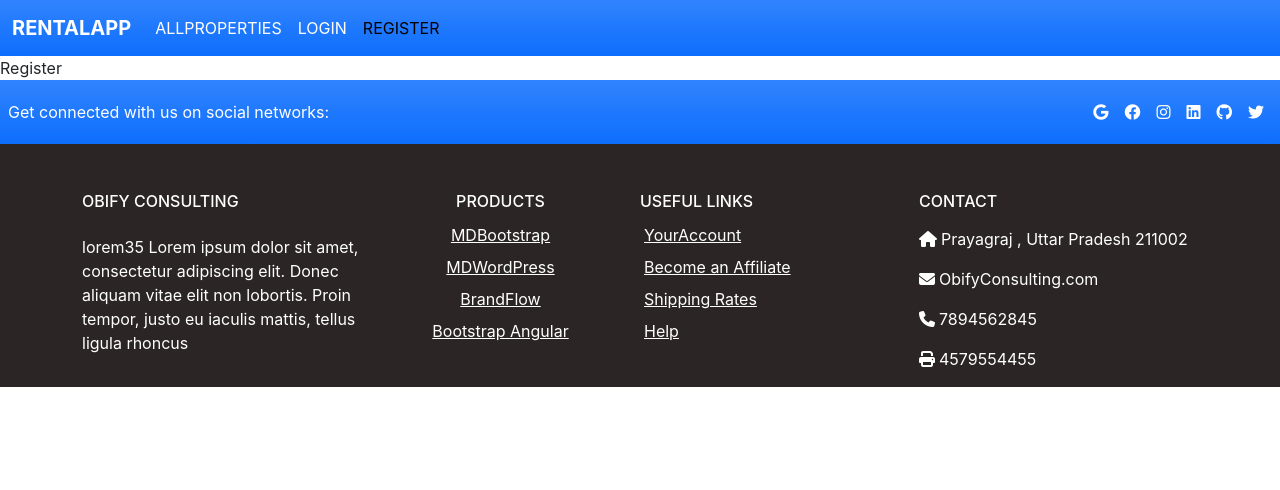
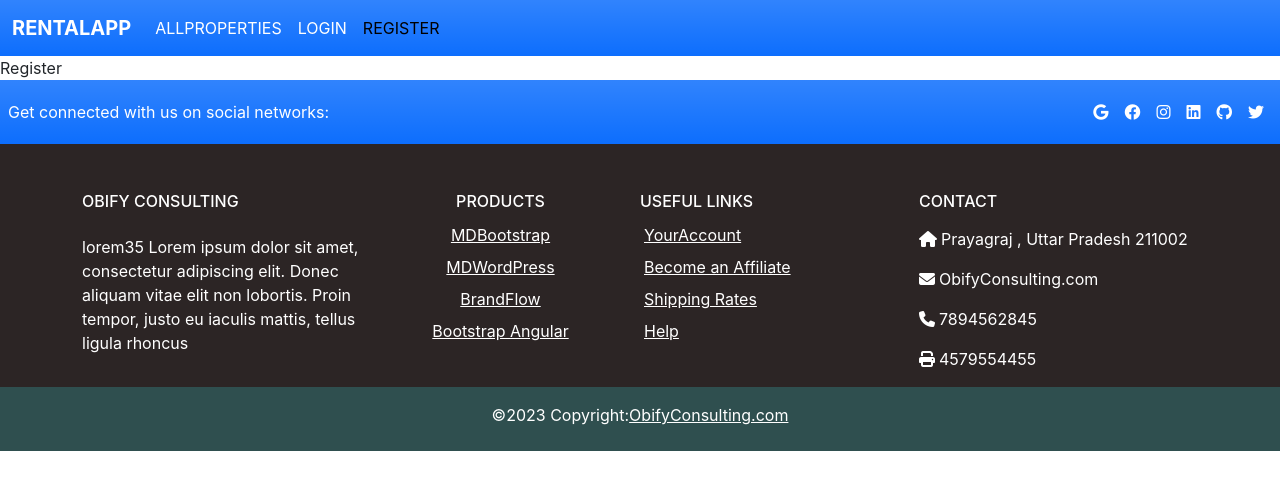
Before and after one commit to dubeyawnish/Rental-App, a React (Create React App) app in the folder frontend/: page /signup in a window 1280 px wide. Shown: the top 490 px of the page. Built offline with nearby package versions, Linux system fonts and the light colour scheme.

Commit message:
section third footer done

```diff
--- a/frontend/src/Components/Footer/Footer.css
+++ b/frontend/src/Components/Footer/Footer.css
@@ -1,3 +1,6 @@
 .bg-greyish{
     background-color: rgb(44, 37, 37);
 }
+.bg-blackish{
+    background-color: darkslategray;
+}
--- a/frontend/src/Components/Footer/Footer.js
+++ b/frontend/src/Components/Footer/Footer.js
@@ -86,6 +86,12 @@ const Footer = () => {
                 </div>
 
             </div>
+
+            <div className='container-fluid text-white bg-blackish  d-flex justify-content-center  ' style={{ minHeight: '4rem' }}>
+                <p className='mt-3'>©2023 Copyright:</p>
+                <a className='mt-3 text-white' href='#'>ObifyConsulting.com</a>
+
+            </div>
         </div>
     )
 }
```
